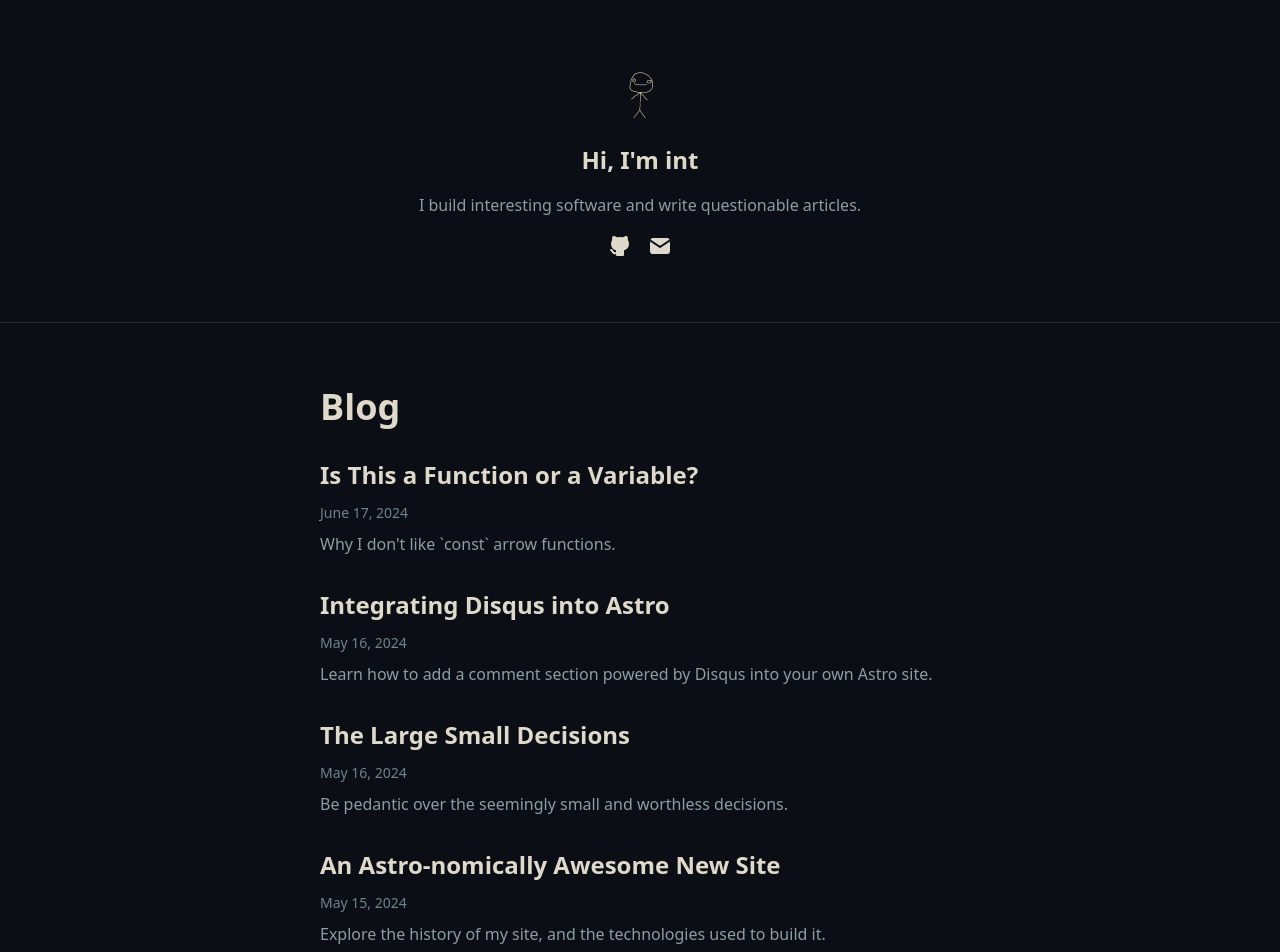
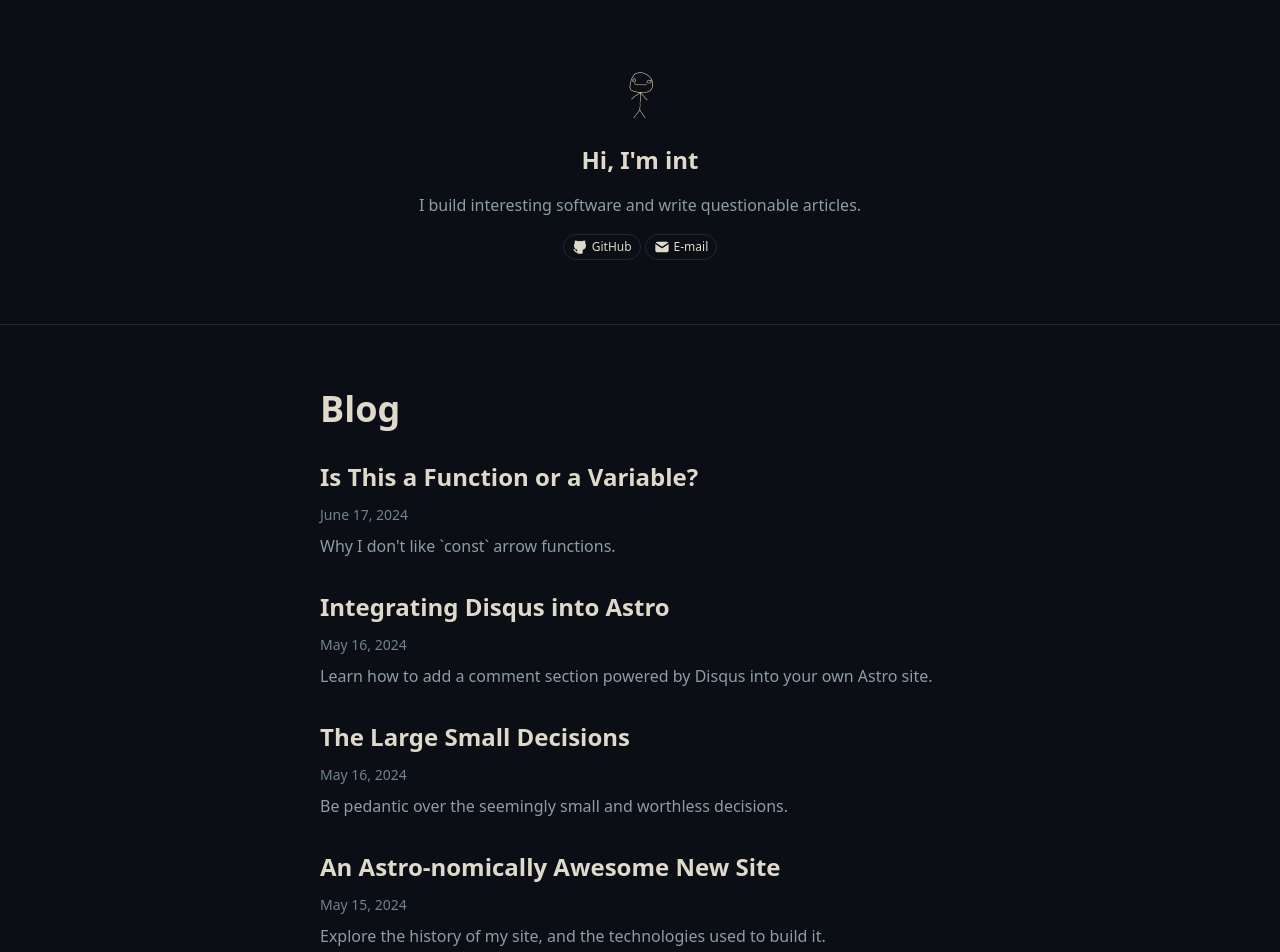
Before and after one commit to interrrp/interrrp.github.io, an Astro site: page / in a window 1280 px wide. Built offline with nearby package versions, Linux system fonts and the light colour scheme; Astro itself is replaced by a stand-in of ours.

Commit message:
Update link appearance

```diff
--- a/src/components/IconLink.astro
+++ b/src/components/IconLink.astro
@@ -9,4 +9,9 @@ interface Props {
 const { name, label, href } = Astro.props;
 ---
 
-<a href={href} aria-label={label}><Icon name={name} size={24} /></a>
+<a
+  href={href}
+  aria-label={label}
+  class="text-xs flex gap-1 border rounded-full px-2 py-1"
+  ><Icon name={name} size={16} /> {label}</a
+>
--- a/src/components/index/Header.astro
+++ b/src/components/index/Header.astro
@@ -13,16 +13,14 @@ import avatar from "@images/avatar.png";
     width="64"
     class="rounded-full"
   />
+
   <h1 class="text-2xl font-bold">Hi, I'm int</h1>
   <p class="text-ayu-muted">
     I build interesting software and write questionable articles.
   </p>
-  <div class="flex gap-4">
-    <IconLink
-      name="github"
-      label="My GitHub"
-      href="https://github.com/interrrp"
-    />
-    <IconLink name="mail" label="My e-mail" href="mailto:i@ntrp.fun" />
+
+  <div class="flex gap-1">
+    <IconLink name="github" label="GitHub" href="https://github.com/interrrp" />
+    <IconLink name="mail" label="E-mail" href="mailto:i@ntrp.fun" />
   </div>
 </header>
```
